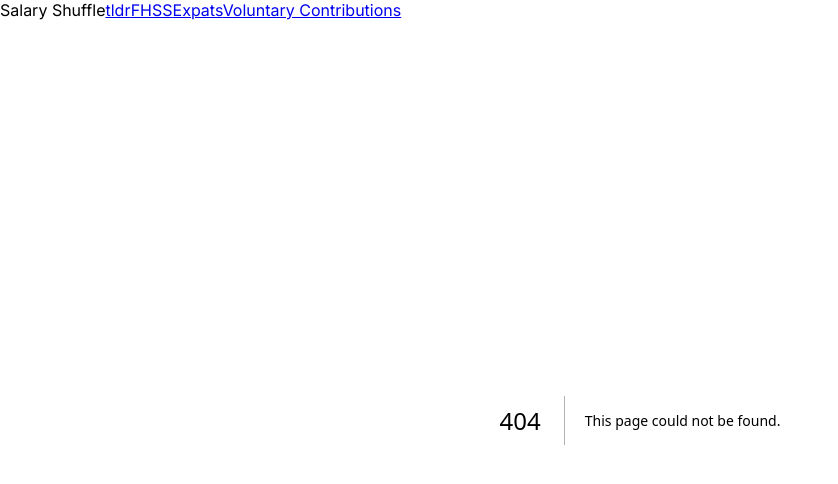
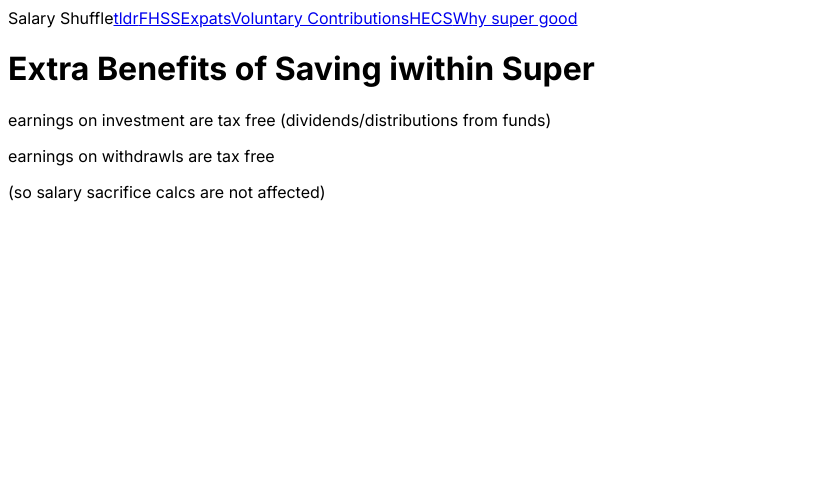
Before and after one commit to TimmDay/hack23-salary-shuffle, a Next.js app: page /extraBenefits in a window 1280 px wide. Before the commit this address had no page. Shown: the top 484 px of the page, without its empty margins (0-838 px from the left). Built offline with nearby package versions, Linux system fonts and the light colour scheme.

Commit message:
nav: extra questions to address

```diff
--- /dev/null
+++ b/src/app/extraBenefits/page.tsx
@@ -0,0 +1,16 @@
+"use client";
+
+export default function ExtraSuperBenefits() {
+  return (
+    <div>
+      <h1>Extra Benefits of Saving iwithin Super</h1>
+      <p>
+        {
+          "earnings on investment are tax free (dividends/distributions from funds)"
+        }
+      </p>
+      <p>earnings on withdrawls are tax free</p>
+      <p>{"(so salary sacrifice calcs are not affected)"}</p>
+    </div>
+  );
+}
--- a/src/app/layout.tsx
+++ b/src/app/layout.tsx
@@ -25,6 +25,8 @@ export default function RootLayout({
             <Link href="/fhss">FHSS</Link>
             <Link href="/expats">Expats</Link>
             <Link href="/voluntary">Voluntary Contributions</Link>
+            <Link href="/hecs">HECS</Link>
+            <Link href="/extraBenefits">Why super good</Link>
           </nav>
           {children}
         </main>
```
Also changed, not shown: src/app/hecs/page.tsx (added, +11 -0 lines).
